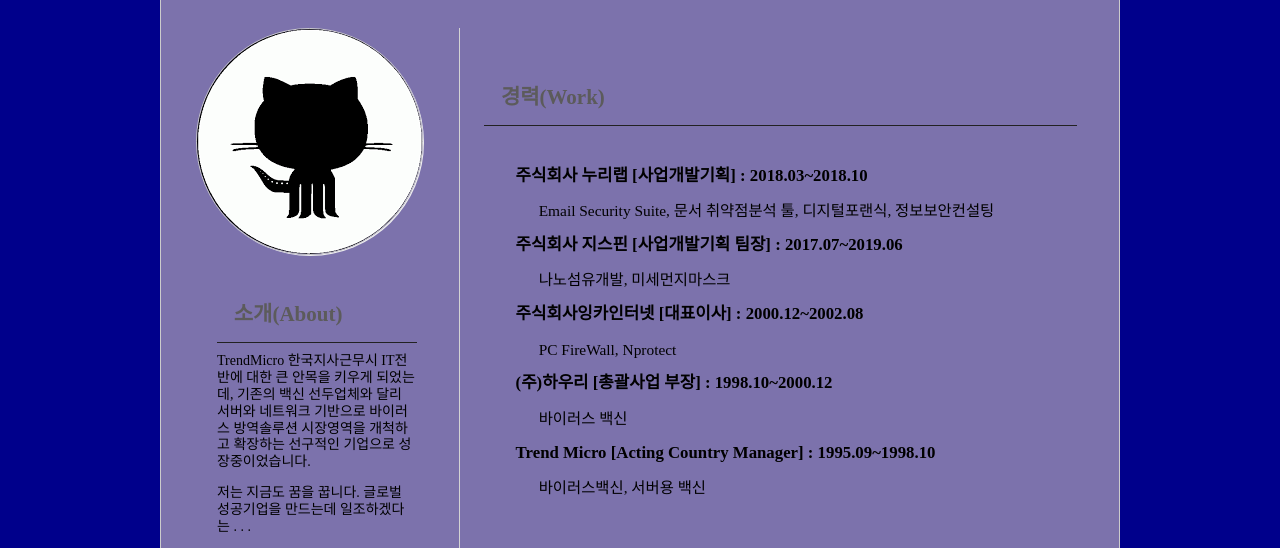
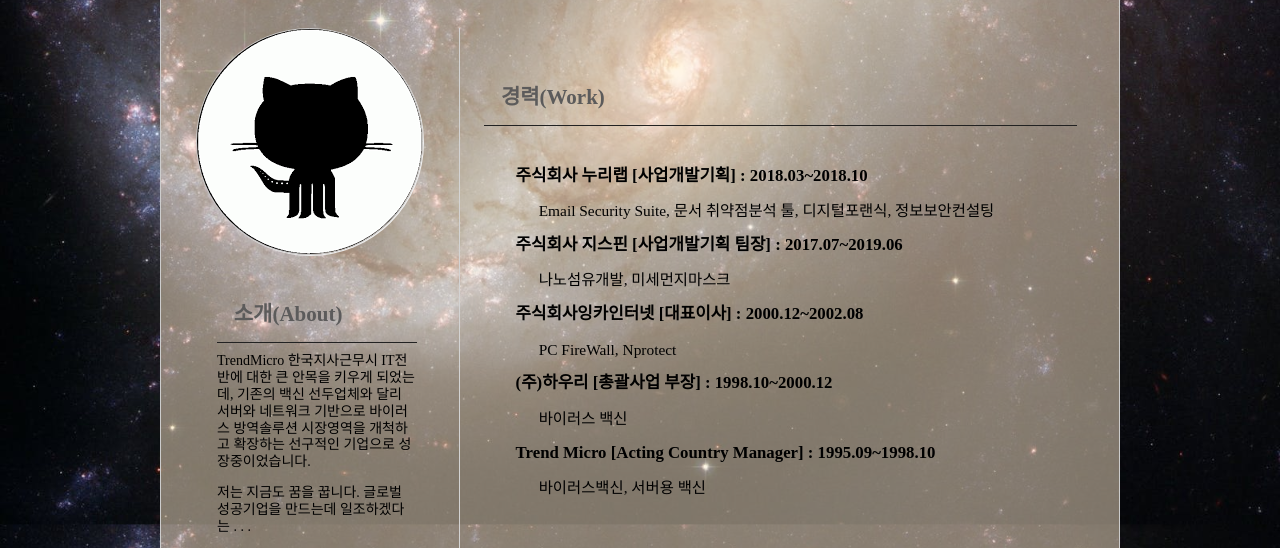
Before and after one commit to SangsunHong/TIL, a plain HTML site: page index.html in a window 1280 px wide. Shown: the part 394-942 px from the top of the page. Drawn offline with Linux system fonts and the light colour scheme; a web font is replaced by a local one.

Commit message:
bd_img_on

```diff
--- a/style.css
+++ b/style.css
@@ -15,7 +15,7 @@
 
 body {
   font-size: 14px;
-  background: darkblue url('./images/bg.jpg') no-repeat fixed;
+  background: darkblue url('./bg.jpg') no-repeat fixed;
   background-size: cover;
 }
 
```
